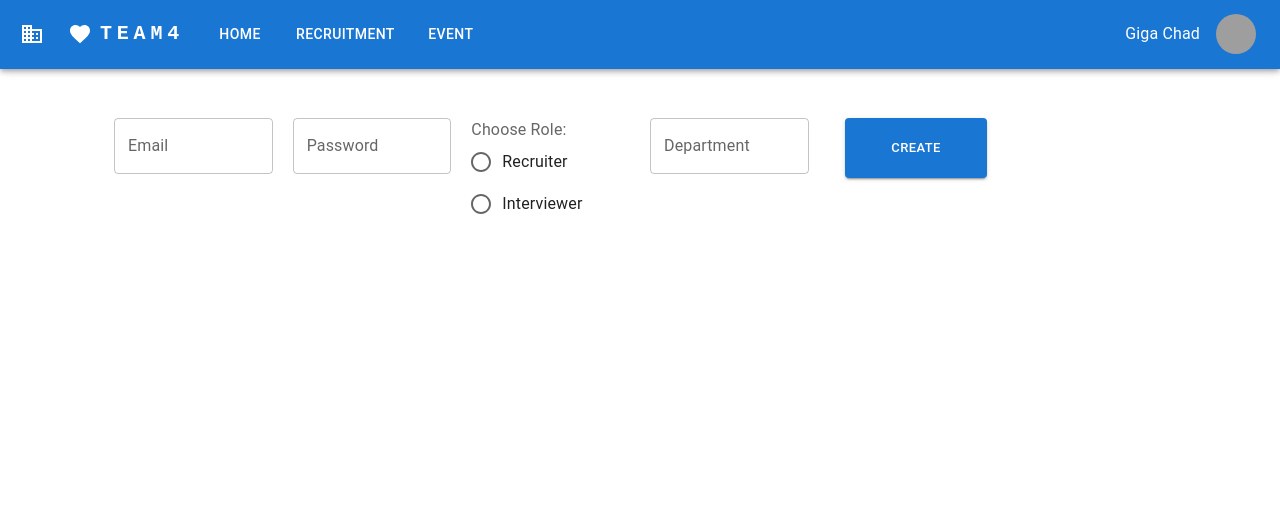
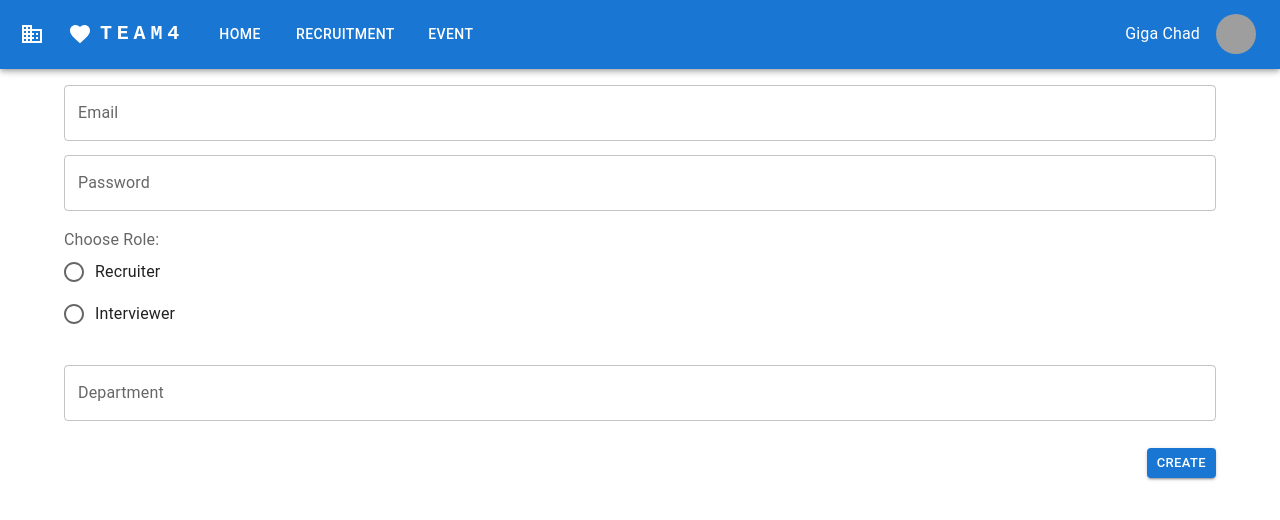
Before and after one commit to namkha1032/recruitment-website, a React (Create React App) app: page /company/account/create in a window 1280 px wide. Shown: the top 520 px of the page. Built offline with nearby package versions, Linux system fonts and the light colour scheme; grey boxes are pictures that could not be loaded.

Commit message:
Fixed Account Create page

```diff
--- a/src/pages/Page_Company_Account/Page_Company_Account.jsx
+++ b/src/pages/Page_Company_Account/Page_Company_Account.jsx
@@ -77,8 +77,8 @@ const Page_Company_Account = () => {
     ];
 
     return (
-        <Box m="20px">
-            <Box m="30px"
+        <Box>
+            <Box
                  display="grid"
                  gridTemplateColumns="repeat(5, 1fr)"
                  gridAutoRows="50px"
@@ -123,7 +123,7 @@ const Page_Company_Account = () => {
                 </Select>
             </Box>
             <Box
-                m="20px 30px 0 30px"
+                m="20px 0px 0 0px"
                 height="75vh"
                 sx={{
                     "& .MuiDataGrid-root": {
--- a/src/pages/Page_Company_Account_Create/Page_Company_Account_Create.jsx
+++ b/src/pages/Page_Company_Account_Create/Page_Company_Account_Create.jsx
@@ -3,29 +3,40 @@ import { Box, FormControl, FormControlLabel, FormLabel, Radio, RadioGroup, TextF
 import { Button } from '@mui/material';
 const Page_Company_Account_Create = () => {
     return (
-        <Box m="20px" >
-            <Box m="30px" display="grid" gridTemplateColumns="repeat(6, 2fr)" gridAutoRows="60px" gap="20px">
+            <Box
+                display="grid"
+                gridTemplateColumns="repeat(5, 1fr)"
+                gridAutoRows="50px"
+                gap="20px"
+            >
+                <Box
+                    display="flex"
+                    gridColumn="span 5"
+                    alignItems="center"
+                    justifyContent="left"
+                >
                 <TextField
                     id="accountemail"
                     label="Email"
                     variant="outlined"
+                    fullWidth
+                />
+                </Box>
+                <Box
                     display="flex"
                     alignItems="center"
                     justifyContent="left"
                     gridColumn="span 5"
-                    gridRow="1"
-                />
+                >
                 <TextField
                     id="accountpassword"
                     label="Password"
                     variant="outlined"
-                    display="flex"
-                    alignItems="center"
-                    justifyContent="left"
-                    gridColumn="span 5"
-                    gridRow="2"
+                    fullWidth
                 />
-                <FormControl component="fieldset" gridColumn="span 5" gridRow="3 / span 2">
+                </Box>
+                <Box gridColumn="span 5" gridRow="span 2">
+                <FormControl  component="fieldset">
                     <FormLabel component="legend">Choose Role:</FormLabel>
                     <RadioGroup
                         aria-label="role"
@@ -33,38 +44,42 @@ const Page_Company_Account_Create = () => {
                         display="flex"
                         alignItems="center"
                         justifyContent="left"
-                        gridColumn="span 5"
                     >
                         <FormControlLabel value="recruiter" control={<Radio />} label="Recruiter" />
                         <FormControlLabel value="interviewer" control={<Radio />} label="Interviewer" />
                     </RadioGroup>
                 </FormControl>
+                </Box>
+                <Box
+                    display="flex"
+                    alignItems="center"
+                    justifyContent="left"
+                    gridColumn="span 5"
+                >
                 <TextField
                     id="accountdepartment"
                     label="Department"
                     variant="outlined"
+                    fullWidth
+                />
+                </Box>
+                <Box
                     display="flex"
                     alignItems="center"
-                    justifyContent="left"
+                    justifyContent="right"
                     gridColumn="span 5"
-                    gridRow="5"
-                />
+                    gridRow="6"
+                >
                 <Button
                     variant="contained"
                     size="small"
                     color="primary"
-                    style={{ marginLeft: 16 }}
                     onClick={() => {}}
-                    display="flex"
-                    alignItems="center"
-                    justifyContent="left"
-                    gridColumn="span 1"
-                    gridRow="6"
                 >
                     Create
                 </Button>
+                </Box>
             </Box>
-        </Box>
     );
 }
 
```
